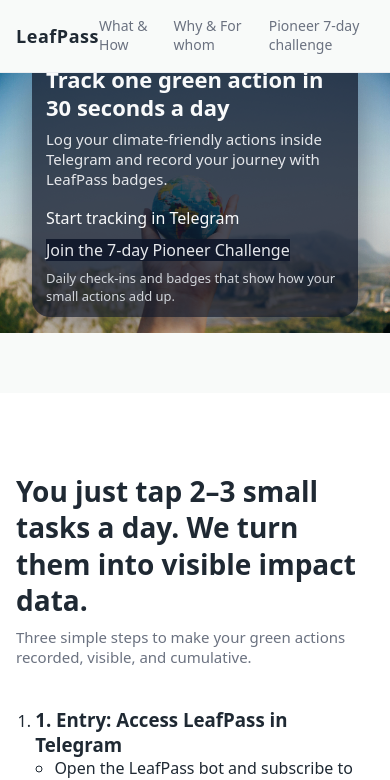
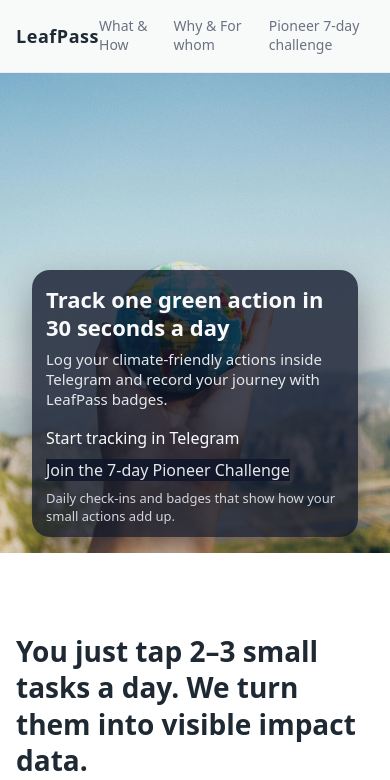
Before and after one commit to suchenyang0910-glitch/greensphere, a FastAPI app: page / in a window 390 px wide. Shown: the top 780 px of the page. Run offline with FastAPI, Linux system fonts and the light colour scheme; parts of the project's set-up code (start-up, migrations or seed data) failed here and were passed over; some libraries are stand-ins or nearby versions.

Commit message:
modified:   site_i18n.py 	modified:   static/style_home.css

```diff
--- a/static/style_home.css
+++ b/static/style_home.css
@@ -105,43 +105,46 @@ h1, h2, h3, h4, p {
 }
 
 /* === Hero：一张大图，文案覆盖在图上 === */
+/* 整个 Hero 区块，占满一屏高度 */
 .lp-hero {
-  padding: 0 0 60px;
+  margin: 0;
+  padding: 0;
 }
 
 /* 关键：relative + overflow hidden，让 overlay 作为绝对定位参照 */
 .lp-hero-single {
   position: relative;
   width: 100%;
-  max-height: 520px;
+  height: 100vh;        /* 关键：按视口高度布满一屏 */
+  min-height: 520px;    /* 可选：保证桌面不太矮 */
+  max-height: 900px;    /* 可选：超大屏时不至于太高 */
   overflow: hidden;
   background: #000;
 }
 .lp-hero-single img {
   width: 100%;
   height: 100%;
-  max-height: 520px;
-  object-fit: cover;
+  object-fit: cover;    /* 按比例裁剪填满 */
   display: block;
 }
 
 /* 关键：absolute + inset:0，把文案层叠在图片上 */
 .lp-hero-overlay {
   position: absolute;
-  inset: 0;               /* 等价于 top:0; right:0; bottom:0; left:0; */
+  inset: 0;                 /* top/right/bottom/left = 0 */
   display: flex;
-  align-items: center;    /* 文案垂直居中（小屏下面会调整） */
-  pointer-events: none;   /* 让外层不拦截点击事件 */
+  align-items: center;      /* 垂直居中，下面小屏再改为贴底 */
+  pointer-events: none;
 }
 
 .lp-hero-text-card {
   max-width: 520px;
-  background: rgba(15, 23, 42, 0.76);
+  background: rgba(15, 23, 42, 0.78);
   color: #f9fafb;
   border-radius: 18px;
   padding: 20px 22px 18px;
   box-shadow: 0 18px 40px rgba(15, 23, 42, 0.45);
-  pointer-events: auto;   /* 文案块内按钮可以点击 */
+  pointer-events: auto;
 }
 .lp-hero-text-card h1 {
   font-size: 28px;
@@ -188,12 +191,15 @@ h1, h2, h3, h4, p {
 }
 @media (max-width: 640px) {
   .lp-hero-single {
-    max-height: 380px;
+    height: 100vh;        /* 仍然按一屏计算 */
+    min-height: 480px;    /* 手机上稍微降低最小高度 */
   }
+
   .lp-hero-overlay {
-    align-items: flex-end;
+    align-items: flex-end;    /* 文案贴近底部 */
     padding-bottom: 16px;
   }
+
   .lp-hero-text-card {
     margin-inline: 16px;
     padding: 16px 14px 12px;
```
Also changed, not shown: site_i18n.py (+10 -10 lines).
